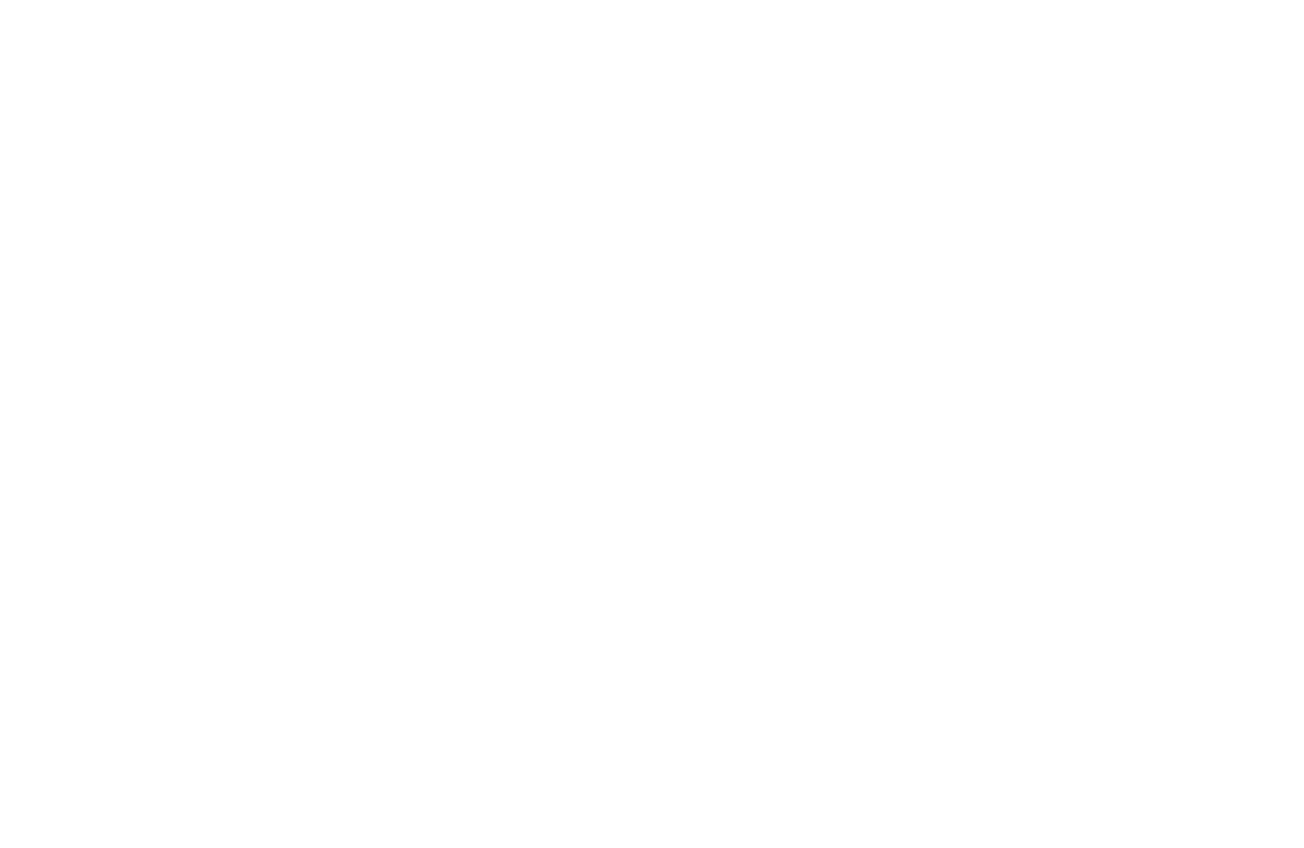
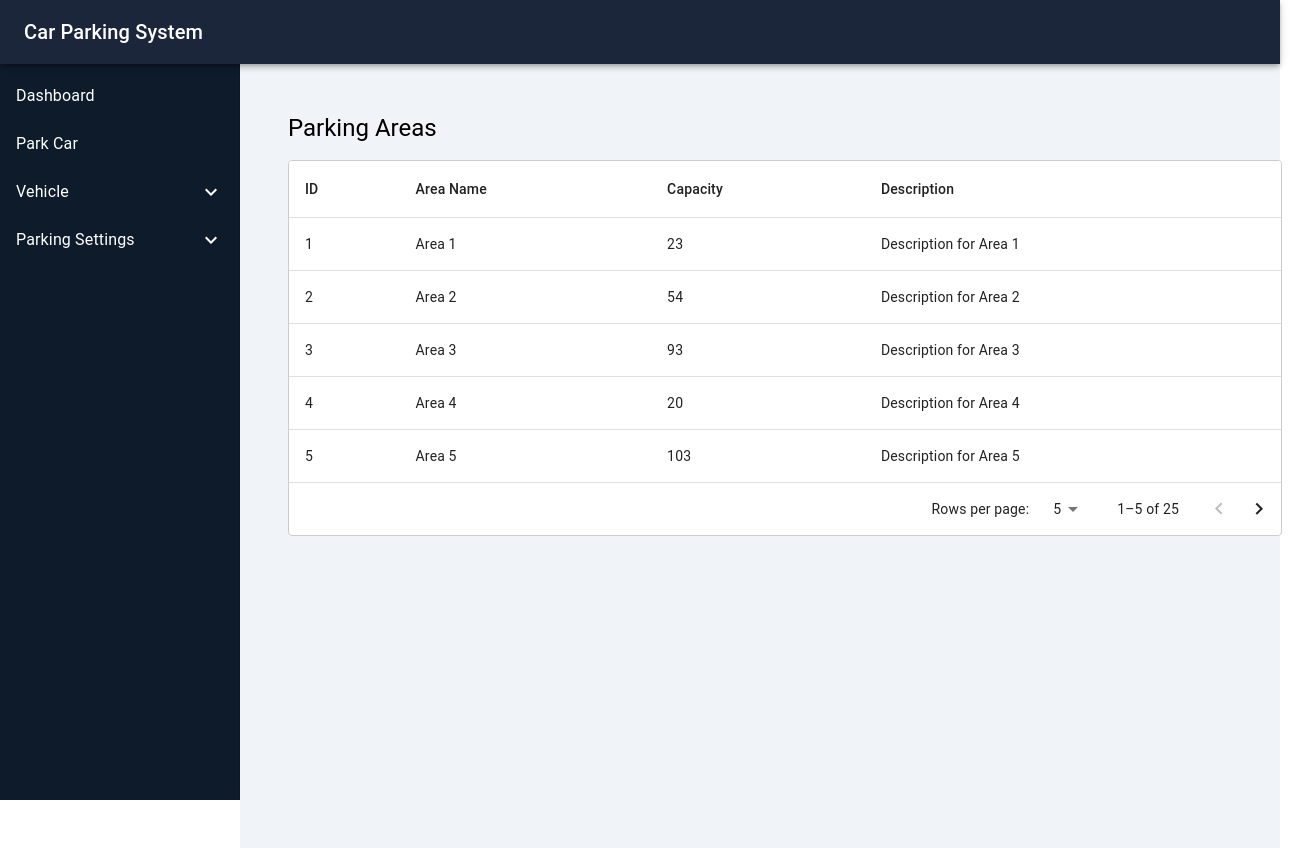
Before and after one commit to Imma2com/CARPARK, a React (Create React App) app in the folder frontend/: page /settings/park-area-list in a window 1280 px wide. Before the commit this address had no page. Shown: the whole page, 1304 px wide, since content can reach past the window. Before the commit the page ends 800 px from the top, so only its background shows below. Built offline with nearby package versions, Linux system fonts and the light colour scheme.

Commit message:
continue

```diff
--- a/frontend/src/App.js
+++ b/frontend/src/App.js
@@ -6,6 +6,7 @@ import AddArea from "./COMPONENTS/PARKING/AddArea";
 import Dashboard from "./COMPONENTS/Dashboard";
 import ParkedCars from "./COMPONENTS/PARKING/ParkedCars";
 import ParkCar from "./COMPONENTS/PARKING/ParkCar";
+import ParkArea from "./COMPONENTS/PARKING/ParkArea";
 
 function App() {
 	return (
@@ -18,6 +19,7 @@ function App() {
 					<Route path="vehicles/list" element={<VehicleList />} />
 					<Route path="settings/add-area" element={<AddArea />} />
 					<Route path="settings/park-area" element={<ParkedCars />} />
+					<Route path="settings/park-area-list" element={<ParkArea />} />
 					<Route index element={<Dashboard />} />
 				</Route>
 			</Routes>
--- a/frontend/src/COMPONENTS/Dashboard.jsx
+++ b/frontend/src/COMPONENTS/Dashboard.jsx
@@ -10,6 +10,7 @@ import {
 	Tooltip,
 	ResponsiveContainer,
 } from "recharts";
+import ParkedCars from "./PARKING/ParkedCars";
 
 // Sample data
 const data = [
@@ -101,7 +102,6 @@ function Dashboard() {
 				<Box
 					sx={{
 						width: "100%",
-						height: 200,
 						backgroundColor: "#f9f9f9",
 						display: "flex",
 						justifyContent: "center",
@@ -110,7 +110,7 @@ function Dashboard() {
 						fontStyle: "italic",
 						borderRadius: 4,
 					}}>
-					[ Table coming soon... ]
+					<ParkedCars />
 				</Box>
 			</Section>
 		</Box>
--- a/frontend/src/COMPONENTS/Layout.jsx
+++ b/frontend/src/COMPONENTS/Layout.jsx
@@ -42,7 +42,8 @@ export default function Layout() {
 		],
 		Settings: [
 			{ label: "Add Parking Area", path: "/settings/add-area" },
-			{ label: "Park Area", path: "/settings/park-area" },
+			{ label: "Park Area", path: "/settings/park-area-list" },
+			{ label: "Parked Car", path: "/settings/park-area" },
 		],
 	};
 
--- a/frontend/src/COMPONENTS/PARKING/AddArea.jsx
+++ b/frontend/src/COMPONENTS/PARKING/AddArea.jsx
@@ -1,7 +1,214 @@
-import React from "react";
+// import React, { useState } from "react";
+// import { Box, TextField, Button, Typography, Paper, Grid } from "@mui/material";
 
-function AddArea() {
-	return <div></div>;
+// export default function AddArea() {
+// 	const [formData, setFormData] = useState({
+// 		areaName: "",
+// 		capacity: "",
+// 		description: "",
+// 	});
+
+// 	const handleChange = (e) => {
+// 		const { name, value } = e.target;
+// 		setFormData((prev) => ({ ...prev, [name]: value }));
+// 	};
+
+// 	const handleClear = () => {
+// 		setFormData({ areaName: "", capacity: "", description: "" });
+// 	};
+
+// 	const handleSubmit = (e) => {
+// 		e.preventDefault();
+// 		console.log("Submitted:", formData);
+// 		// add actual submission logic
+// 	};
+
+// 	return (
+// 		<Box sx={{ width: "100%", p: 3 }}>
+// 			<Typography variant="h5" mb={3}>
+// 				Add Parking Area
+// 			</Typography>
+
+// 			<Paper
+// 				component="form"
+// 				onSubmit={handleSubmit}
+// 				sx={{
+// 					p: 3,
+// 					border: "1px solid #ccc",
+// 					borderRadius: 2,
+// 					boxShadow: "none",
+// 					backgroundColor: "#f5f7fa",
+// 				}}>
+// 				{/* Top Fields: Stacked full-width */}
+// 				<Box mb={2}>
+// 					<TextField
+// 						fullWidth
+// 						label="Area Name"
+// 						name="areaName"
+// 						value={formData.areaName}
+// 						onChange={handleChange}
+// 						required
+// 					/>
+// 				</Box>
+
+// 				<Box mb={2}>
+// 					<TextField
+// 						fullWidth
+// 						label="Capacity"
+// 						name="capacity"
+// 						type="number"
+// 						value={formData.capacity}
+// 						onChange={handleChange}
+// 						required
+// 					/>
+// 				</Box>
+
+// 				{/* Description */}
+// 				<Box mb={3}>
+// 					<TextField
+// 						fullWidth
+// 						multiline
+// 						rows={4}
+// 						label="Description"
+// 						name="description"
+// 						value={formData.description}
+// 						onChange={handleChange}
+// 					/>
+// 				</Box>
+
+// 				{/* Buttons: Left and Right aligned */}
+// 				<Grid container justifyContent="space-between">
+// 					<Grid item>
+// 						<Button
+// 							variant="outlined"
+// 							onClick={handleClear}
+// 							sx={{ color: "#003366", borderColor: "#003366" }}>
+// 							Clear
+// 						</Button>
+// 					</Grid>
+// 					<Grid item>
+// 						<Button
+// 							type="submit"
+// 							variant="contained"
+// 							sx={{
+// 								backgroundColor: "#003366",
+// 								"&:hover": {
+// 									backgroundColor: "#002244",
+// 								},
+// 							}}>
+// 							Save
+// 						</Button>
+// 					</Grid>
+// 				</Grid>
+// 			</Paper>
+// 		</Box>
+// 	);
+// }
+
+import React, { useState } from "react";
+import { Box, Grid, TextField, Button, Typography, Paper } from "@mui/material";
+
+export default function AddArea() {
+	const [formData, setFormData] = useState({
+		areaName: "",
+		capacity: "",
+		description: "",
+	});
+
+	const handleChange = (e) => {
+		const { name, value } = e.target;
+		setFormData((prev) => ({ ...prev, [name]: value }));
+	};
+
+	const handleClear = () => {
+		setFormData({ areaName: "", capacity: "", description: "" });
+	};
+
+	const handleSubmit = (e) => {
+		e.preventDefault();
+		console.log("Submitted:", formData);
+		// Submit logic here
+	};
+
+	return (
+		<Box sx={{ width: "100%", p: 3 }}>
+			<Typography variant="h5" mb={3}>
+				Add Parking Area
+			</Typography>
+
+			<Paper
+				component="form"
+				onSubmit={handleSubmit}
+				sx={{
+					p: 3,
+					border: "1px solid #ccc",
+					borderRadius: 2,
+					boxShadow: "none",
+					backgroundColor: "#f9f9f9",
+				}}>
+				{/* Top two fields in two columns */}
+				<Grid container spacing={2} mb={2}>
+					<Grid item xs={12} md={6}>
+						<TextField
+							fullWidth
+							label="Area Name"
+							name="areaName"
+							value={formData.areaName}
+							onChange={handleChange}
+							required
+						/>
+					</Grid>
+					<Grid item xs={12} md={6}>
+						<TextField
+							fullWidth
+							label="Capacity"
+							name="capacity"
+							type="number"
+							value={formData.capacity}
+							onChange={handleChange}
+							required
+						/>
+					</Grid>
+				</Grid>
+
+				{/* Description field full-width */}
+				<Box mb={3}>
+					<TextField
+						fullWidth
+						multiline
+						rows={4}
+						label="Description"
+						name="description"
+						value={formData.description}
+						onChange={handleChange}
+					/>
+				</Box>
+
+				{/* Buttons aligned left and right */}
+				<Grid container justifyContent="space-between">
+					<Grid item>
+						<Button
+							variant="outlined"
+							onClick={handleClear}
+							sx={{ color: "#003366", borderColor: "#003366" }}>
+							Clear
+						</Button>
+					</Grid>
+					<Grid item>
+						<Button
+							type="submit"
+							variant="contained"
+							sx={{
+								backgroundColor: "#003366",
+								"&:hover": {
+									backgroundColor: "#002244",
+								},
+							}}>
+							Save
+						</Button>
+					</Grid>
+				</Grid>
+			</Paper>
+		</Box>
+	);
 }
-
-export default AddArea;
--- a/frontend/src/COMPONENTS/PARKING/ParkArea.jsx
+++ b/frontend/src/COMPONENTS/PARKING/ParkArea.jsx
@@ -1,7 +1,84 @@
-import React from "react";
+import React, { useState } from "react";
+import {
+	Box,
+	Paper,
+	Table,
+	TableBody,
+	TableCell,
+	TableContainer,
+	TableHead,
+	TableRow,
+	TablePagination,
+	Typography,
+} from "@mui/material";
+
+const mockData = Array.from({ length: 25 }).map((_, i) => ({
+	id: i + 1,
+	name: `Area ${i + 1}`,
+	capacity: Math.floor(Math.random() * 100) + 10,
+	description: `Description for Area ${i + 1}`,
+}));
 
 function ParkArea() {
-	return <div></div>;
+	const [page, setPage] = useState(0);
+	const [rowsPerPage, setRowsPerPage] = useState(5);
+
+	const handleChangePage = (event, newPage) => setPage(newPage);
+	const handleChangeRowsPerPage = (event) => {
+		setRowsPerPage(parseInt(event.target.value, 10));
+		setPage(0);
+	};
+
+	return (
+		<Box sx={{ p: 3, width: "100%" }}>
+			<Typography variant="h5" mb={2}>
+				Parking Areas
+			</Typography>
+
+			<Paper
+				sx={{
+					width: "100%",
+					overflow: "hidden",
+					border: "1px solid #ccc",
+					boxShadow: "none",
+				}}>
+				<TableContainer>
+					<Table stickyHeader>
+						<TableHead>
+							<TableRow>
+								<TableCell>ID</TableCell>
+								<TableCell>Area Name</TableCell>
+								<TableCell>Capacity</TableCell>
+								<TableCell>Description</TableCell>
+							</TableRow>
+						</TableHead>
+						<TableBody>
+							{mockData
+								.slice(page * rowsPerPage, page * rowsPerPage + rowsPerPage)
+								.map((row) => (
+									<TableRow key={row.id} hover>
+										<TableCell>{row.id}</TableCell>
+										<TableCell>{row.name}</TableCell>
+										<TableCell>{row.capacity}</TableCell>
+										<TableCell>{row.description}</TableCell>
+									</TableRow>
+								))}
+						</TableBody>
+					</Table>
+				</TableContainer>
+
+				<TablePagination
+					rowsPerPageOptions={[5, 10, 15]}
+					component="div"
+					count={mockData.length}
+					rowsPerPage={rowsPerPage}
+					page={page}
+					onPageChange={handleChangePage}
+					onRowsPerPageChange={handleChangeRowsPerPage}
+				/>
+			</Paper>
+		</Box>
+	);
 }
 
 export default ParkArea;
--- a/frontend/src/COMPONENTS/PARKING/ParkedCars.jsx
+++ b/frontend/src/COMPONENTS/PARKING/ParkedCars.jsx
@@ -9,7 +9,6 @@ import {
 	TablePagination,
 	Paper,
 	Box,
-	Typography,
 } from "@mui/material";
 
 const sampleData = [
@@ -29,15 +28,16 @@ export default function ParkedCars() {
 	const handleChangePage = (event, newPage) => setPage(newPage);
 
 	return (
-		<Box p={2}>
-			<Typography variant="h6" gutterBottom>
-				Recently Parked Cars
-			</Typography>
-
+		<Box p={2} sx={{ width: "100%" }}>
 			<TableContainer
 				component={Paper}
-				sx={{ border: "1px solid #ccc", boxShadow: "none" }}>
-				<Table>
+				sx={{
+					width: "100%",
+					overflowX: "auto",
+					border: "1px solid #ccc",
+					boxShadow: "none",
+				}}>
+				<Table sx={{ minWidth: 600 }}>
 					<TableHead>
 						<TableRow sx={{ backgroundColor: "#f0f0f0" }}>
 							<TableCell>ID</TableCell>
```
